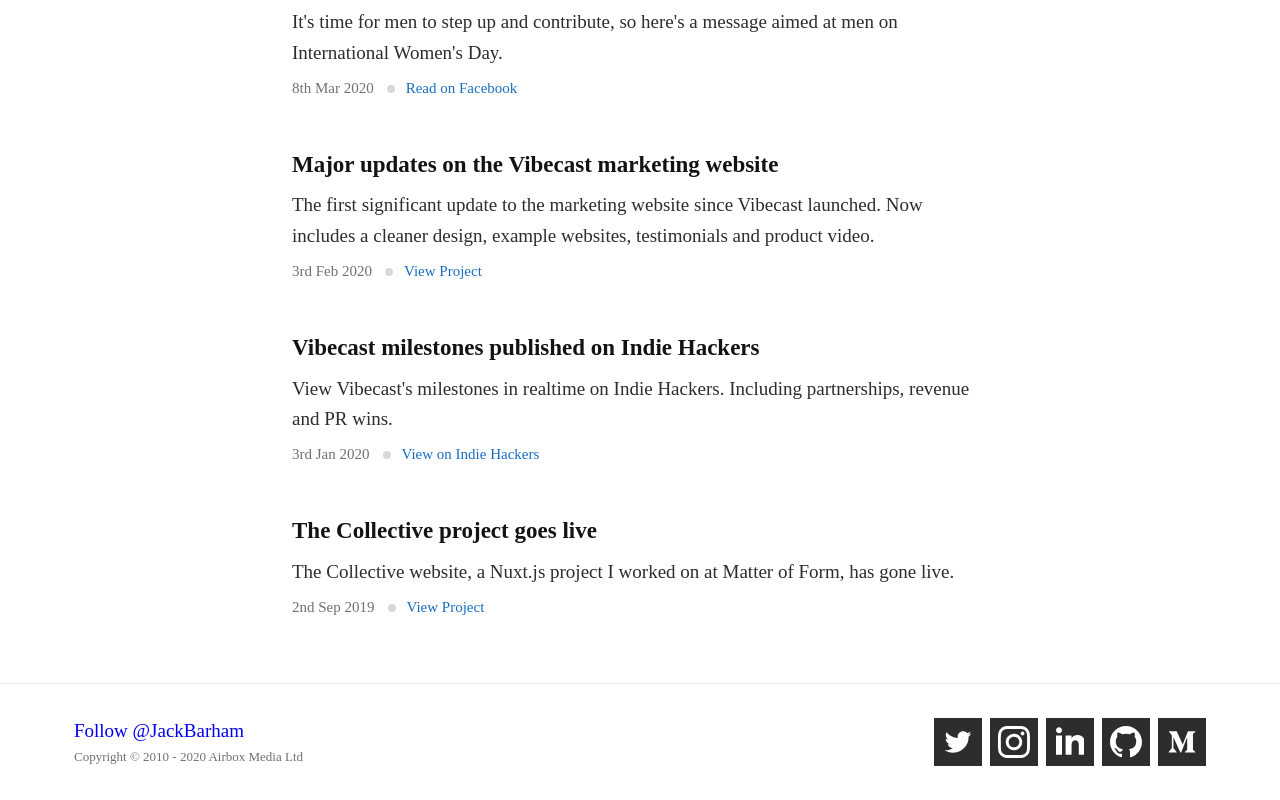
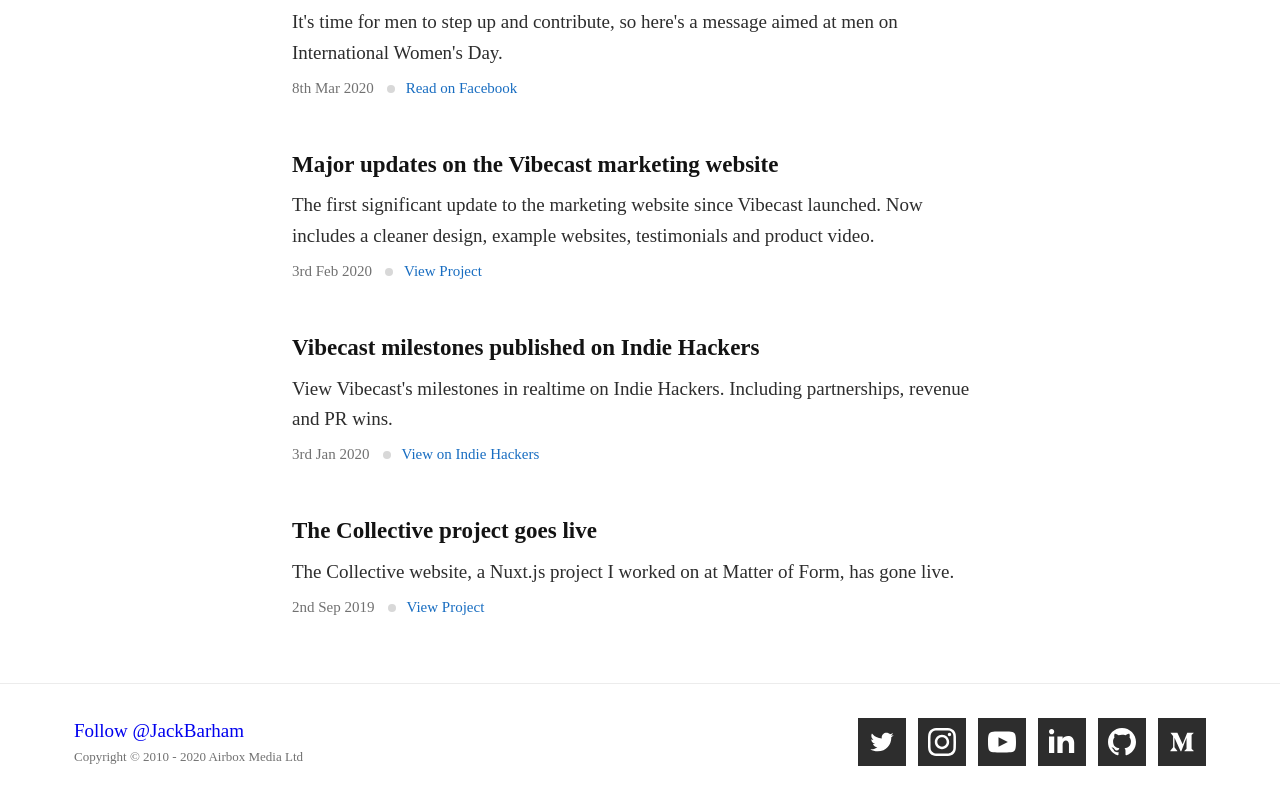
Before and after one commit to jackbarham/jackbarham.com, a Vue app: page / in a window 1280 px wide. Shown: the part 1568-2368 px from the top of the page. Built offline with nearby package versions, Linux system fonts and the light colour scheme; a web font is replaced by a local one.

Commit message:
YouTube icon and link

```diff
--- a/src/components/Projects.vue
+++ b/src/components/Projects.vue
@@ -1,7 +1,9 @@
 <template>
   <div v-if="!$route.params.pageSlug" class="portfolio__items">
     <a class="portfolio__item" v-for="(project, index) in projects" :key="index" :href="'/portfolio/' + project.slug">
-      <img class="portfolio__image" v-lazy="project.cover" :alt="project.title" />
+      <div class="portfolio__media">
+        <img class="portfolio__image" v-lazy="project.cover" :alt="project.title" />
+      </div>
       <h2 class="portfolio__title">{{ project.title }}</h2>
       <span class="portfolio__type">{{ project.type }}</span>
     </a>
--- a/src/components/TheFooter.vue
+++ b/src/components/TheFooter.vue
@@ -18,7 +18,6 @@
           <a href="https://twitter.com/JackBarham" class="twitter-follow-button" data-show-count="true">Follow @JackBarham</a>
           <div class="footer__legal">
             <p class="footer__copy">Copyright &copy; 2010 - 2020 Airbox Media Ltd</p>
-            <!-- <p class="footer__copy">Registered in England & Wales. Company Reg No. 07597522</p> -->
           </div>
         </div>
       </div>
@@ -29,6 +28,7 @@
 <script>
 import Github from '../icons/Github.vue'
 import Instagram from '../icons/Instagram.vue'
+import YouTube from '../icons/YouTube.vue'
 import Linkedin from '../icons/Linkedin.vue'
 import Medium from '../icons/Medium.vue'
 import Twitter from '../icons/Twitter.vue'
@@ -38,6 +38,7 @@
   components: {
     Github,
     Instagram,
+    YouTube,
     Linkedin,
     Medium,
     Twitter
@@ -53,6 +54,11 @@
         name: 'Instagram',
         class: 'instagram',
         url: 'https://www.instagram.com/jackbarham'
+      },
+      {
+        name: 'YouTube',
+        class: 'youtube',
+        url: 'https://www.youtube.com/jackbarham'
       },
       {
         name: 'Linkedin',
--- /dev/null
+++ b/src/icons/YouTube.vue
@@ -0,0 +1,18 @@
+<template>
+  <svg class="icon icon__youtube" viewBox="0 0 24 24" xmlns="http://www.w3.org/2000/svg">
+    <path
+      class="icon-youtube"
+      fill="#000"
+      fill-rule="evenodd"
+      d="M19.615 3.184c-3.604-.246-11.631-.245-15.23 0-3.897.266-4.356 2.62-4.385
+    8.816.029 6.185.484 8.549 4.385 8.816 3.6.245 11.626.246 15.23 0 3.897-.266 4.356-2.62
+    4.385-8.816-.029-6.185-.484-8.549-4.385-8.816zm-10.615 12.816v-8l8 3.993-8 4.007z"
+    />
+  </svg>
+</template>
+
+<script>
+export default {
+  name: 'YouTube'
+}
+</script>
--- a/src/scss/base/reset.scss
+++ b/src/scss/base/reset.scss
@@ -3,10 +3,6 @@
   margin: 0;
   min-width: 320px;
   padding: 0;
-}
-
-body {
-  // background-color: $color-dark;
 }
 
 * {
--- a/src/scss/base/variables.scss
+++ b/src/scss/base/variables.scss
@@ -7,6 +7,7 @@
 
 $color-instagram: #c13584;
 $color-twitter: #1da1f2;
+$color-youtube: #ff0000;
 $color-linkedin: #0077b5;
 $color-github: #6e5494;
 $color-medium: #00ab6c;
--- a/src/scss/components/footer.scss
+++ b/src/scss/components/footer.scss
@@ -52,11 +52,15 @@
     display: block;
     height: 48px;
     width: 48px;
-    padding: 8px;
+    padding: 10px;
     background-color: $c-text;
     margin-left: 8px;
     text-align: center;
     transition: background-color $transition;
+
+    @media (min-width: $width-mid) {
+      margin-left: 12px;
+    }
 
     &:first-child {
       margin: 0;
@@ -79,6 +83,10 @@
       background-color: $color-instagram;
     }
 
+    &.footer__youtube:hover {
+      background-color: $color-youtube;
+    }
+
     &.footer__linkedin:hover {
       background-color: $color-linkedin;
     }
--- a/src/scss/components/portfolio.scss
+++ b/src/scss/components/portfolio.scss
@@ -1,3 +1,5 @@
+$c-yellow: #ffde4a;
+
 .portfolio {
   &__items {
     @media (min-width: $width-slim) {
```
